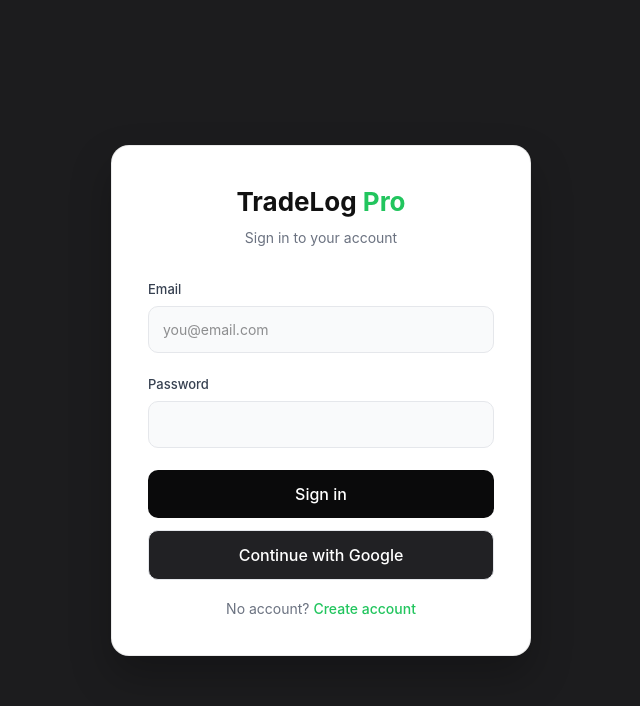
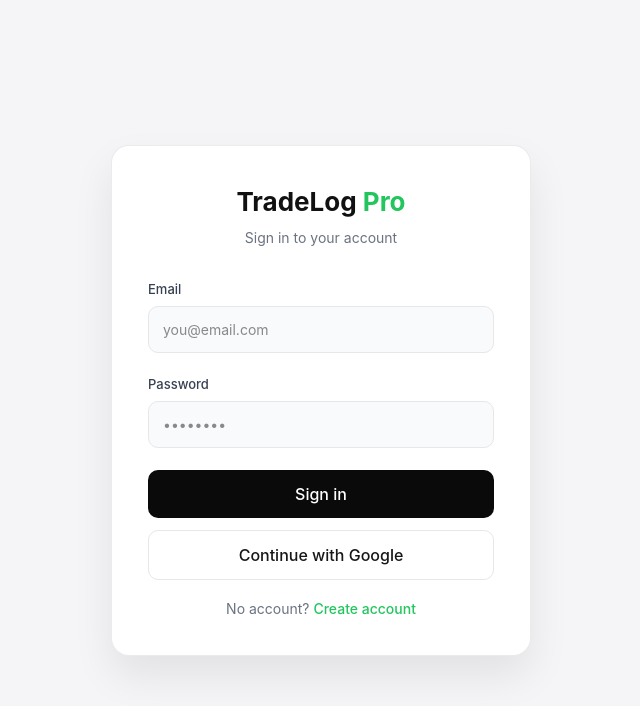
Before and after one commit to rivalden-sys/tradelog_pro, a Next.js app: page /login in a window 1280 px wide. Shown: the top 706 px of the page, without its empty margins (319-959 px from the left). Built offline with nearby package versions, Linux system fonts and the light colour scheme.

Commit message:
Update page.tsx

```diff
--- a/app/(auth)/login/page.tsx
+++ b/app/(auth)/login/page.tsx
@@ -11,21 +11,19 @@
       display:"flex",
       alignItems:"center",
       justifyContent:"center",
-      background:"#1c1c1e"
+      background:"#f5f5f7"
     }}>
 
-      <form
-        method="post"
-        action="/auth/login"
-        style={{
+      <div style={{
         width:420,
         background:"#ffffff",
         padding:36,
         borderRadius:18,
         border:"1px solid rgba(0,0,0,0.08)",
-          boxShadow:"0 20px 40px rgba(0,0,0,0.25)"
-        }}
-      >
+        boxShadow:"0 20px 40px rgba(0,0,0,0.08)"
+      }}>
+
+        {/* header */}
 
         <div style={{textAlign:"center",marginBottom:28}}>
 
@@ -48,6 +46,8 @@
         </div>
 
 
+        {/* email */}
+
         <label style={{
           fontSize:13,
           fontWeight:500,
@@ -57,9 +57,7 @@
         </label>
 
         <input
-          name="email"
           placeholder="you@email.com"
-          required
           style={{
             width:"100%",
             marginTop:6,
@@ -68,11 +66,12 @@
             borderRadius:10,
             border:"1px solid #e5e7eb",
             background:"#f9fafb",
-            color:"#212124",
             fontSize:14
           }}
         />
 
+
+        {/* password */}
 
         <label style={{
           fontSize:13,
@@ -84,8 +83,7 @@
 
         <input
           type="password"
-          name="password"
-          required
+          placeholder="••••••••"
           style={{
             width:"100%",
             marginTop:6,
@@ -94,15 +92,14 @@
             borderRadius:10,
             border:"1px solid #e5e7eb",
             background:"#f9fafb",
-            color:"#212124",
             fontSize:14
           }}
         />
 
 
-        <button
-          type="submit"
-          style={{
+        {/* login */}
+
+        <button style={{
           width:"100%",
           padding:"12px",
           borderRadius:10,
@@ -111,28 +108,28 @@
           fontWeight:500,
           border:"none",
           cursor:"pointer"
-          }}
-        >
+        }}>
           Sign in
         </button>
 
 
-        <button
-          type="button"
-          style={{
+        {/* google */}
+
+        <button style={{
           width:"100%",
           padding:"12px",
           borderRadius:10,
           border:"1px solid #e5e7eb",
-            background:"#212124",
-            color:"#ffffff",
+          background:"#fff",
           marginTop:12,
-            fontWeight:500
-          }}
-        >
+          fontWeight:500,
+          cursor:"pointer"
+        }}>
           Continue with Google
         </button>
 
+
+        {/* register */}
 
         <p style={{
           textAlign:"center",
@@ -149,7 +146,7 @@
           </Link>
         </p>
 
-      </form>
+      </div>
 
     </main>
   )
```
Lines whose indentation alone changed are shown as unchanged.
